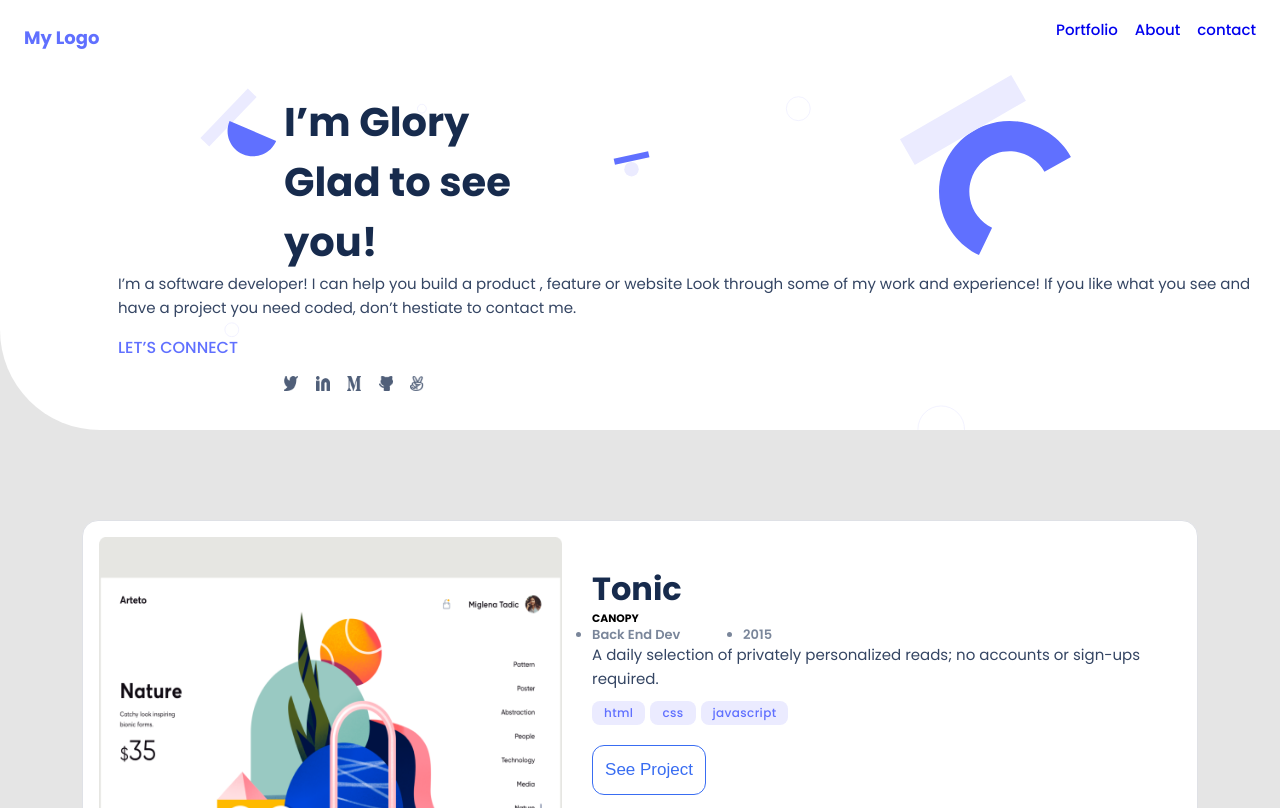
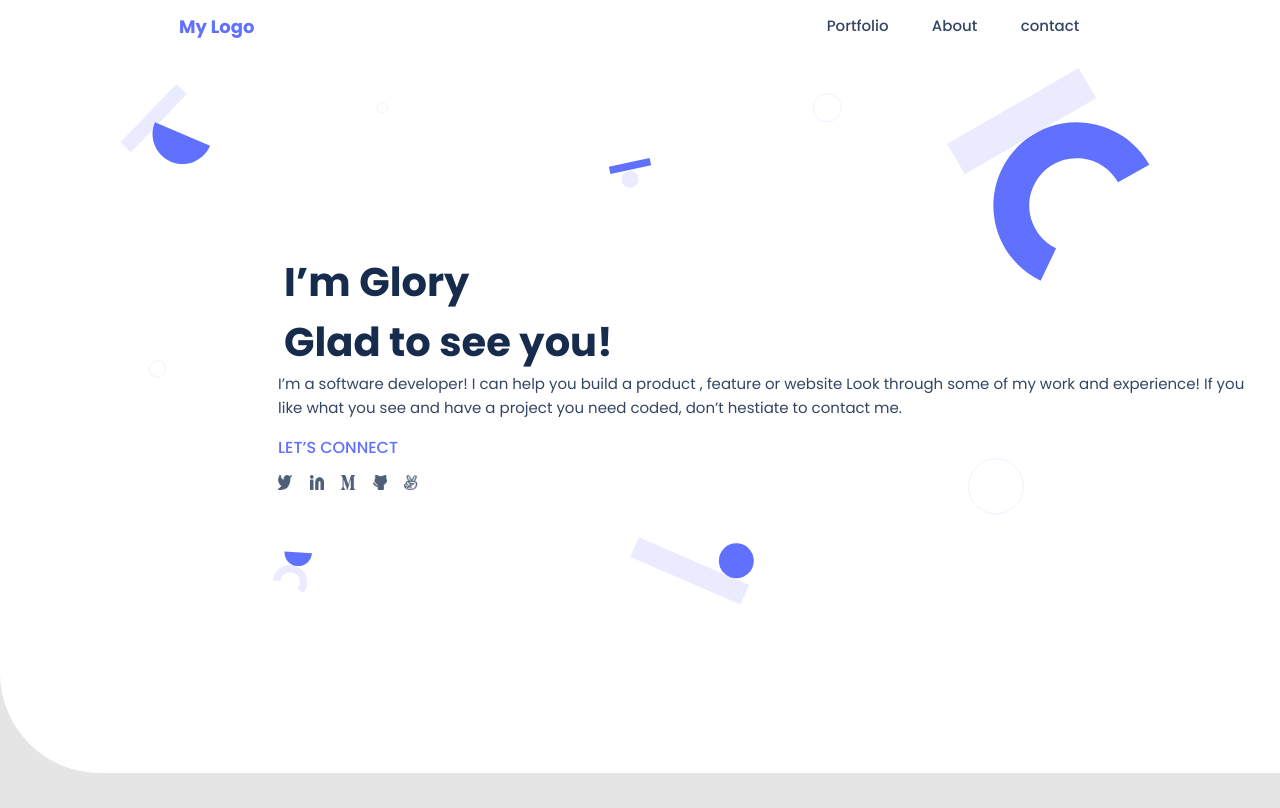
Before and after one commit to glorymugizi/myportfolio, a website: page index.html in a window 1280 px wide. Shown: the top 808 px of the page. Drawn offline with Linux system fonts and the light colour scheme.

Commit message:
Improve the destop version to fit the given figma design with more css styling

```diff
--- a/index.html
+++ b/index.html
@@ -24,21 +24,19 @@
       </nav>
     </header>
     <section class="headline container">
-      <div class="heading">
-        <h1>
-          I’m Glory <br />Glad to see<br />
-          you!
-        </h1>
+      <div class="heading heading-one">
+        <h1>I’m Glory <br />Glad to see you!</h1>
       </div>
       <div class="paragraph-one">
-        <p class="paragraph">
+        <p class="head-paragraph paragraph">
           I’m a software developer! I can help you build a product , feature or
           website Look through some of my work and experience! If you like what
           you see and have a project you need coded, don’t hestiate to contact
           me.
         </p>
-        <p class="lets-connect"><a href="#">LET’S CONNECT</a></p>
+        <p class="lets-connect header-connect"><a href="#">LET’S CONNECT</a></p>
       </div>
+      <div class="header-socios">
         <ul class="social-media-links">
           <li>
             <a href="#"><img src="images/twitter.png" alt="twitter" /></a>
@@ -56,6 +54,7 @@
             <a href="#"><img src="images/Vector3.png" alt="vector" /></a>
           </li>
         </ul>
+      </div>
     </section>
     <main>
       <section class="grid-container works-section container" id="portfolio">
@@ -297,15 +296,15 @@
           <h2>Contact form</h2>
           <p class="footer-paragraph">
             If you have an application you are interested in developing, a
-            feature that you need built or a project that needs coding. I’d
-            <br />love to help with it
+            feature that you need built or a project that needs coding. I’d love
+            to help with it
           </p>
           <div class="form-elements">
             <input
               type="text"
               name="name"
               id="name"
-              placeholder="Yeremias"
+              placeholder="Glory"
               maxlength="30"
               required
             />
@@ -315,7 +314,7 @@
               type="email"
               name="email"
               id="email"
-              placeholder="natajayanj14@gmail.com"
+              placeholder="glory@gmail.com"
               required
             />
           </div>
--- a/styles.css
+++ b/styles.css
@@ -165,6 +165,8 @@ ul {
 
 .project img {
   width: 100%;
+  height: 100%;
+  object-fit: contain;
 }
 
 .project img:hover {
@@ -444,12 +446,26 @@ form {
 
   header {
     background-color: #fff;
+    width: 100%;
+  }
+
+  .navbar {
+    padding-top: 0.8rem;
+    padding-left: 9.688rem;
+    padding-right: 9.688rem;
+    padding-bottom: 0.8rem;
+  }
+
+  .my-logo {
+    width: 280px;
+    display: flex;
+    justify-content: flex-start;
   }
 
   .nav-list {
     display: flex;
-    width: 200px;
-    justify-content: space-between;
+    width: 18.5rem;
+    justify-content: space-around;
     align-items: center;
     margin: 0;
     padding: 0;
@@ -461,15 +477,20 @@ form {
     color: #344563;
   }
 
+  .nav-list a {
+    color: #344563;
+  }
+
   .headline {
     background-color: #fff;
     background-image: url(./images/desktop/Header-bg-desktop.svg);
     background-repeat: no-repeat;
-
-    /* background-position: center; */
-    background-size: 55rem;
+    background-size: 65rem;
     background-position-y: 15px;
     border-bottom-left-radius: 100px;
+    height: 90vh;
+    width: 100%;
+    margin: 0;
   }
 
   .heading,
@@ -479,18 +500,31 @@ form {
     padding-right: 16.25rem;
   }
 
+  .heading-one {
+    padding-top: 10.438rem;
+  }
+
+  .head-paragraph,
+  .header-connect {
+    padding-left: 10rem;
+  }
+
   .lets-connect a {
     font-size: 16px;
   }
 
+  .header-socios {
+    padding-left: 10rem;
+  }
+
   .social-media-links {
-    width: 140px;
-    margin-left: 16.25rem;
+    width: 8.75rem;
+    margin-left: 5.875rem;
   }
 
   .social-media-links img {
-    width: 14px;
-    height: 15px;
+    width: 0.875rem;
+    height: 0.938rem;
   }
 
   /* desktop version works section */
@@ -499,25 +533,30 @@ form {
     flex-direction: column;
     align-items: center;
     background: #e5e5e5;
+    margin-bottom: 20px;
+  }
+
+  #portfolio {
+    margin-left: 20px;
   }
 
   .grid-item {
     display: flex;
-
-    /* border: 1px solid green; */
-    width: 1156px;
-    height: 496px;
+    width: 62.5rem;
+    height: 25rem;
     justify-content: space-between;
-    padding: 20px;
+    padding: 1.25rem;
   }
 
   .card-description {
     display: flex;
     flex-direction: column;
-
-    /* border: 1px solid red; */
     padding: 20px;
     margin: 10px;
+  }
+
+  .project {
+    width: 50%;
   }
 
   .card {
@@ -541,7 +580,6 @@ form {
 
   .frame {
     display: flex;
-    flex-direction: column;
     font-style: normal;
     font-weight: 600;
     font-size: 13px;
@@ -557,23 +595,26 @@ form {
     width: 180px;
   }
 
+  .frame li {
+    padding-left: 10px;
+  }
+
   /* About myself section */
   #about-myself {
     display: flex;
-    border: 1px red solid;
     padding: 0;
-
-    /* flex-direction: row; */
-  }
-
-  #about-myself .heading {
-    border: 1px solid green;
+    border-top-right-radius: 100px;
   }
 
   #about-myself .heading,
   .paragraph-one {
     padding-left: 5.875rem;
     padding-right: 0;
+  }
+
+  #about-myself .btn {
+    padding-left: 5.875rem;
+    padding-bottom: 15rem;
   }
 
   .container h1 {
@@ -583,7 +624,6 @@ form {
 
   .about-details {
     width: 45%;
-    border: 1px solid blue;
   }
 
   .about-details .paragraph-one p {
@@ -613,8 +653,10 @@ form {
     background-size: 75rem;
     align-items: center;
     justify-content: center;
-    margin-top: 0;
+    margin-top: -10rem;
     width: 100vw;
+
+    /* height: 646px; */
   }
 
   .contact-container {
```
Lines whose indentation alone changed are shown as unchanged.
